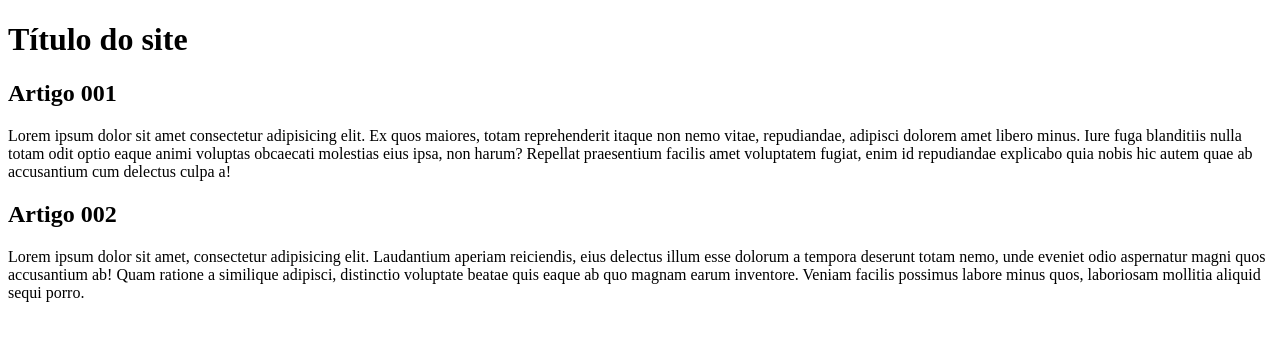
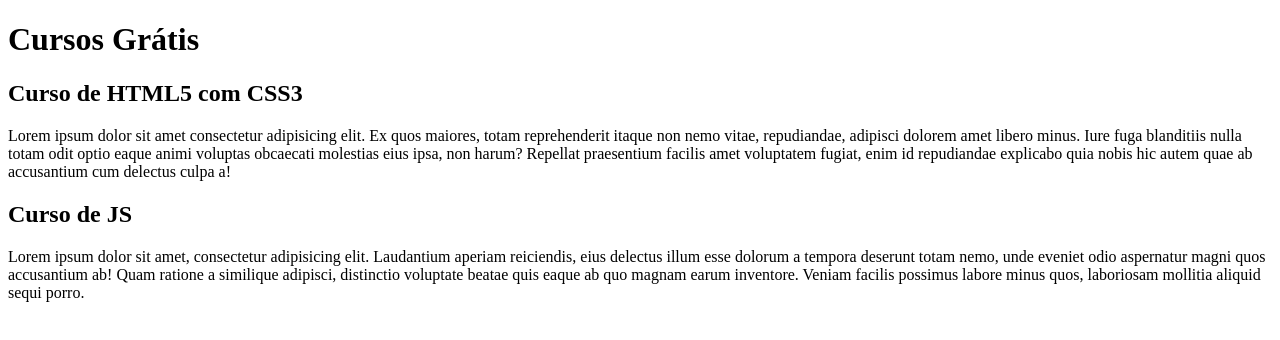
Before and after one commit to MarcusVPN02/Projeto-Site, a plain HTML site: page index.html in a window 1280 px wide. Drawn offline with Linux system fonts and the light colour scheme.

Commit message:
Comecei a escrever o conteúdo

```diff
--- a/index.html
+++ b/index.html
@@ -9,14 +9,14 @@
 <body>
     <main>
         <header>
-            <h1>Título do site</h1>
+            <h1>Cursos Grátis</h1>
         </header>
         <article>
-            <h2>Artigo 001</h2>
+            <h2>Curso de HTML5 com CSS3</h2>
             <p>Lorem ipsum dolor sit amet consectetur adipisicing elit. Ex quos maiores, totam reprehenderit itaque non nemo vitae, repudiandae, adipisci dolorem amet libero minus. Iure fuga blanditiis nulla totam odit optio eaque animi voluptas obcaecati molestias eius ipsa, non harum? Repellat praesentium facilis amet voluptatem fugiat, enim id repudiandae explicabo quia nobis hic autem quae ab accusantium cum delectus culpa a!</p>
         </article>
         <article>
-            <H2>Artigo 002</H2>
+            <H2>Curso de JS</H2>
             <p>Lorem ipsum dolor sit amet, consectetur adipisicing elit. Laudantium aperiam reiciendis, eius delectus illum esse dolorum a tempora deserunt totam nemo, unde eveniet odio aspernatur magni quos accusantium ab! Quam ratione a similique adipisci, distinctio voluptate beatae quis eaque ab quo magnam earum inventore. Veniam facilis possimus labore minus quos, laboriosam mollitia aliquid sequi porro.</p>
         </article>
     </main>
```
